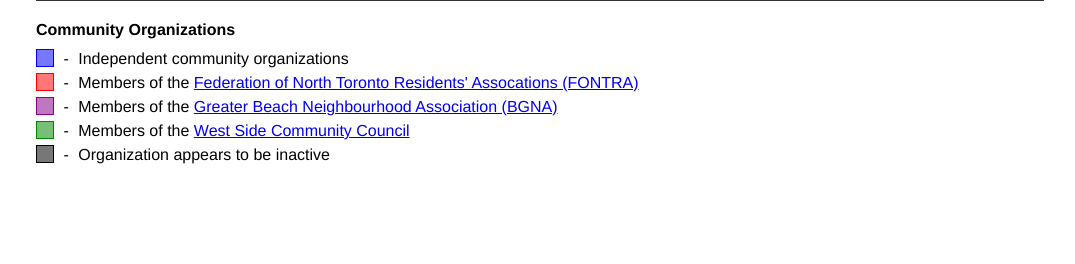
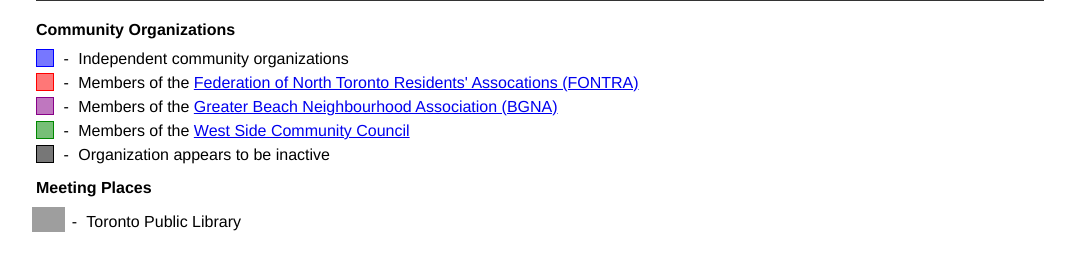
Before and after one commit to zmcadie/tango, a PHP site: page / in a window 1280 px wide. Shown: the part 901-1165 px from the top of the page, without its empty margins (100-1175 px from the left). Before the commit the page ends 1065 px from the top, so only its background shows below. Run offline with PHP 8.4, Linux system fonts and the light colour scheme; some libraries are stand-ins or nearby versions; grey boxes are pictures that could not be loaded.

Commit message:
Add map marker legend item with styling

```diff
--- a/public/index.html
+++ b/public/index.html
@@ -46,6 +46,12 @@
         <span class="legend-item-break"></span>
         <span class="legend-item-label">Organization appears to be inactive</span>
       </div>
+      <div class="legend-header">Meeting Places</div>
+      <div class="legend-item">
+        <span class="legend-item-symbol"><img src="http://maps.google.com/mapfiles/ms/icons/blue-dot.png"></span>
+        <span class="legend-item-break"></span>
+        <span class="legend-item-label">Toronto Public Library</span>
+      </div>
     </div>
     <script src="javascripts/initMap.js"></script>
     <script async defer
--- a/public/stylesheets/style.css
+++ b/public/stylesheets/style.css
@@ -161,3 +161,8 @@
   background-color: #0008;
   border: 1px solid #000f;
 }
+
+.legend-item-symbol img {
+  height: 25px;
+  margin: 0 -3px -5px -4px;
+}
```
